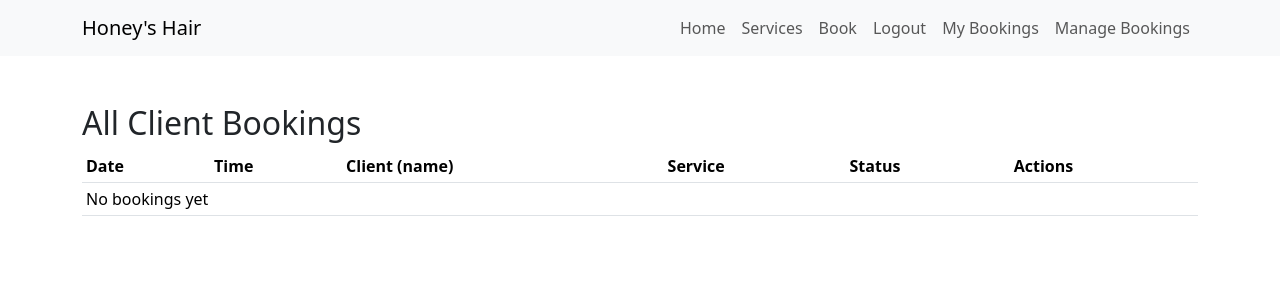
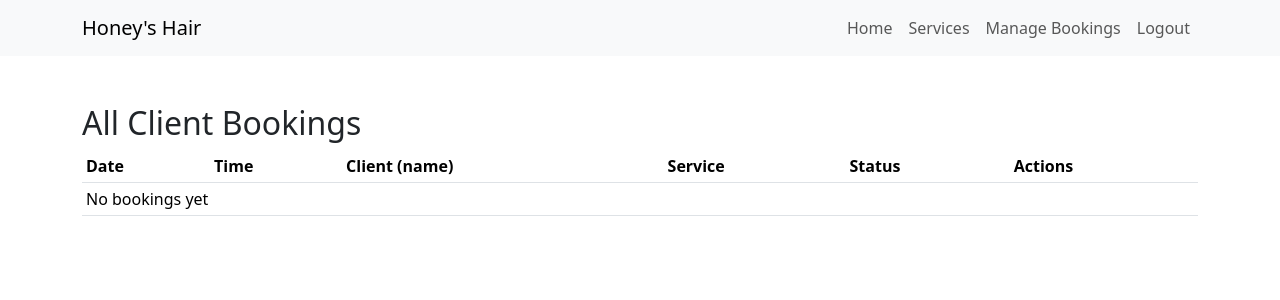
Before and after one commit to NorfolkTate/honeys-hair, a Django app: page /staff/bookings/ in a window 1280 px wide. Shown: the top 300 px of the page. Run offline with Django 5.2, Linux system fonts and the light colour scheme; the visitor is signed in with stand-in values (Sample User, id 1); data that the repository does not hold is empty.

Commit message:
fix admin being able to book appointments

```diff
--- a/booking/views.py
+++ b/booking/views.py
@@ -11,7 +11,6 @@ from django.contrib.auth import get_user_model
 @login_required
 @user_passes_test(lambda u: u.is_staff)
 def all_bookings(request):
- # COME BACK TO THIS BIT
     bookings = Booking.objects.select_related("service").order_by("date", "time")
     return render(request, "booking/all_bookings.html", {
         "bookings": bookings,
--- a/salon/settings.py
+++ b/salon/settings.py
@@ -27,7 +27,7 @@ BASE_DIR = Path(__file__).resolve().parent.parent
 SECRET_KEY = os.environ.get("SECRET_KEY")
 
 # SECURITY WARNING: don't run with debug turned on in production!
-DEBUG = False
+DEBUG = True
 
 ALLOWED_HOSTS = ['localhost', '127.0.0.1', '.herokuapp.com']
 
--- a/templates/base.html
+++ b/templates/base.html
@@ -1,59 +1,52 @@
 <!DOCTYPE html>
 <html lang="en">
 <head>
+  {% load static %}
+  <meta charset="UTF-8">
+  <meta name="viewport" content="width=device-width, initial-scale=1">
+  <title>Honeys Hair</title>
   <link href="https://cdn.jsdelivr.net/npm/bootstrap@5.3.3/dist/css/bootstrap.min.css" rel="stylesheet">
-      <meta name="viewport" content="width=device-width, initial-scale=1">
-      <meta charset="UTF-8">
-      <title>Honeys Hair</title>
 </head>
 <body>
   <nav class="navbar navbar-expand-lg navbar-light bg-light">
     <div class="container">
       <a class="navbar-brand" href="{% url 'home' %}">Honey's Hair</a>
-            <button class="navbar-toggler" type="button" data-bs-toggle="collapse" data-bs-target="#navbarNav">
+      <button class="navbar-toggler" type="button" data-bs-toggle="collapse" data-bs-target="#navbarNav"
+              aria-controls="navbarNav" aria-expanded="false" aria-label="Toggle navigation">
         <span class="navbar-toggler-icon"></span>
       </button>
+
       <div class="collapse navbar-collapse" id="navbarNav">
         <ul class="navbar-nav ms-auto">
-                <li class="nav-item">
-                  <a class="nav-link" href="{% url 'home' %}">Home</a>
-                </li>
-                <li class="nav-item">
-                  <a class="nav-link" href="{% url 'services' %}">Services</a>
-                </li>
+          <li class="nav-item"><a class="nav-link" href="{% url 'home' %}">Home</a></li>
+          <li class="nav-item"><a class="nav-link" href="{% url 'services' %}">Services</a></li>
+
           {% if user.is_authenticated %}
-                  <li class="nav-item">
-                    <a class="nav-link" href="{% url 'book_appointment' %}">Book</a>
-                  </li>
-                  <li class="nav-item">
-                    <a class="nav-link" href="{% url 'account_logout' %}">Logout</a>
-                  </li>
-                  <li class="nav-item">
-                    <a class="nav-link" href="{% url 'my_bookings' %}">My Bookings</a>
-                  </li>
             {% if user.is_staff %}
-                  <li class="nav-item">
-                    <a class="nav-link" href="{% url 'all_bookings' %}">Manage Bookings</a>
-                  </li>
+              <li class="nav-item"><a class="nav-link" href="{% url 'all_bookings' %}">Manage Bookings</a></li>
+              <li class="nav-item"><a class="nav-link" href="{% url 'account_logout' %}">Logout</a></li>
+            {% else %}
+              <li class="nav-item"><a class="nav-link" href="{% url 'book_appointment' %}">Book</a></li>
+              <li class="nav-item"><a class="nav-link" href="{% url 'my_bookings' %}">My Bookings</a></li>
+              <li class="nav-item"><a class="nav-link" href="{% url 'account_logout' %}">Logout</a></li>
             {% endif %}
           {% else %}
-                  <li class="nav-item">
-                    <a class="nav-link" href="{% url 'account_login' %}">Login</a>
-                  </li>
+            <li class="nav-item"><a class="nav-link" href="{% url 'account_login' %}">Login</a></li>
           {% endif %}
         </ul>
       </div>
     </div>
   </nav>
+
   <div class="container mt-3">
     {% if messages %}
-      {% for message in messages %} <!--code provided by django documentation and ref. in readme-->
+      {% for message in messages %}
         <div class="alert alert-{{ message.tags }} mb-2">{{ message }}</div>
       {% endfor %}
     {% endif %}
   </div>
 
-      {% block content %}
-      {% endblock %}
+  {% block content %}{% endblock %}
+
 </body>
 </html>
```
Lines whose indentation alone changed are shown as unchanged.
